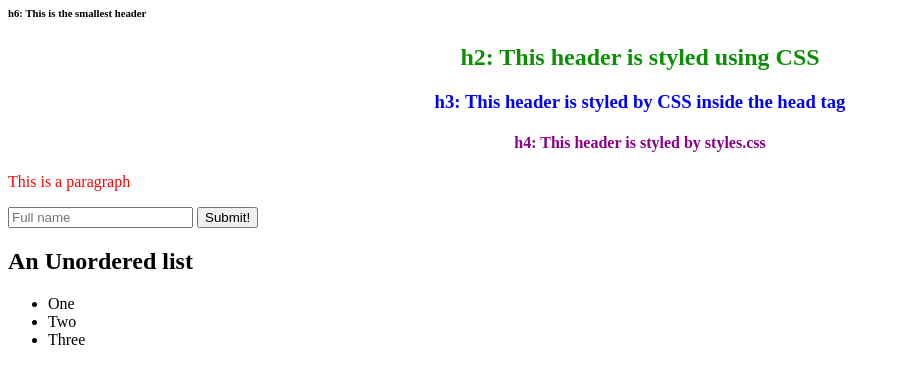
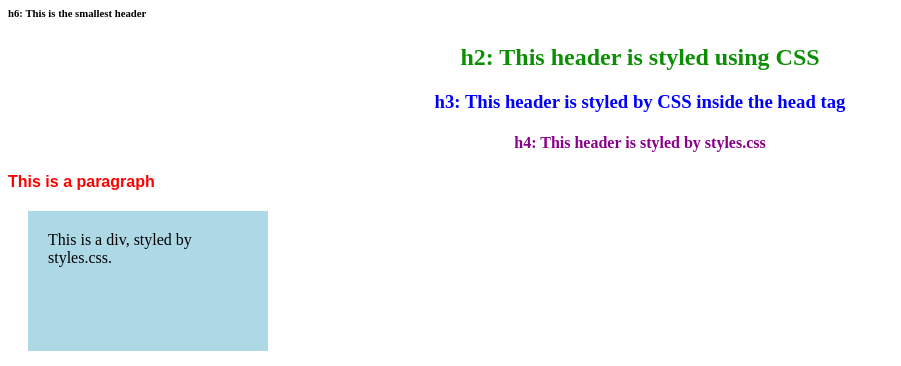
Before and after one commit to donfreiday/cs50-web-programming, a plain HTML site: page 01-basic-html/demo.html in a window 1280 px wide. Shown: the part 576-942 px from the top of the page, without its empty margins (0-901 px from the left). Drawn offline with Linux system fonts and the light colour scheme.

Commit message:
Add even more CSS examples

```diff
--- a/01-basic-html/demo.html
+++ b/01-basic-html/demo.html
@@ -18,6 +18,9 @@
         <h3>h3: This header is styled by CSS inside the head tag</h3>
         <h4>h4: This header is styled by styles.css</h4>
         <p>This is a paragraph</p>
+        <div>
+            This is a div, styled by styles.css.
+        </div>
         <form>
             <input type="text" placeholder="Full name" name="name">
             <button>Submit!</button>
--- a/01-basic-html/styles.css
+++ b/01-basic-html/styles.css
@@ -5,4 +5,15 @@ h4 {
 
 p {
     color: red;
+    font-family: Arial, sans-serif;
+    font-size: 16px;
+    font-weight: bold;
 }
+
+div {
+    background-color: lightblue;
+    width:200px;
+    height:100px;
+    margin:20px;
+    padding:20px;
+}
```
